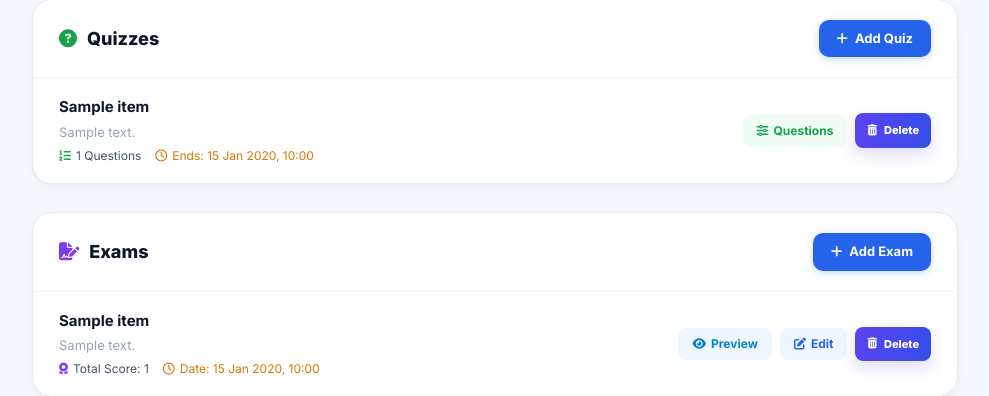
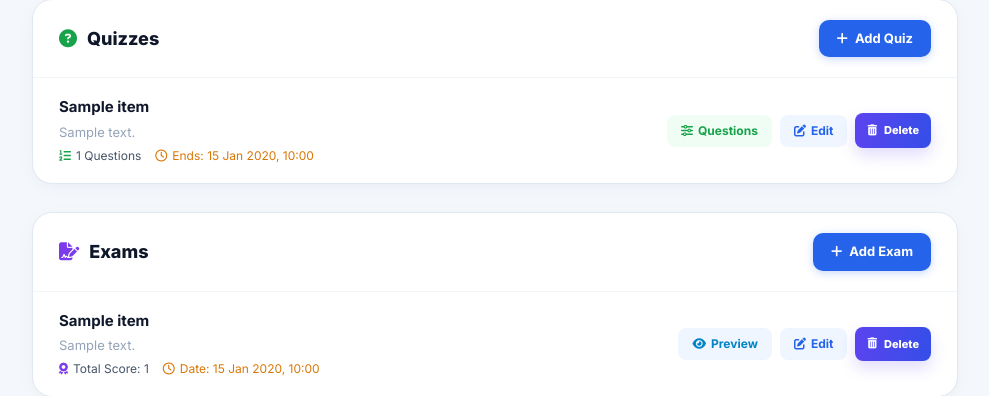
Before and after one commit to sanad-shat/Learnova-LMS-Platform, a Python web app: template ecms/app/templates/teacher/view_course.html in a window 1280 px wide. Shown: the part 924-1320 px from the top of the page, without its empty margins (266-1255 px from the left). Run offline with Jinja, Linux system fonts and the light colour scheme; the template is opened without the code that fills it: most values are stand-ins (such as "Sample title", 1, 10 or a date in 2020).

Commit message:
Update view_course.html

```diff
--- a/ecms/app/templates/teacher/view_course.html
+++ b/ecms/app/templates/teacher/view_course.html
@@ -535,6 +535,9 @@
           <a href="{{ url_for('teachers.add_quiz_questions', quiz_id=q.id) }}" class="btn-ctrl btn-ctrl-questions">
             <i class="fa-solid fa-sliders"></i> Questions
           </a>
+          <a href="{{ url_for('teachers.edit_quiz_page', teacher_id=teacher.id, course_id=course.id, quiz_id=q.id) }}" class="btn-ctrl btn-ctrl-edit">
+            <i class="fa-solid fa-pen-to-square"></i> Edit
+          </a>
           <form method="POST" action="{{ url_for('teachers.delete_quiz', teacher_id=teacher.id, course_id=course.id, quiz_id=q.id) }}" style="display:inline;" onsubmit="return confirm('Are you sure you want to delete this quiz?');">
             <button type="submit" class="btn-ctrl btn-ctrl-del">
               <i class="fa-solid fa-trash-can"></i> Delete
```
